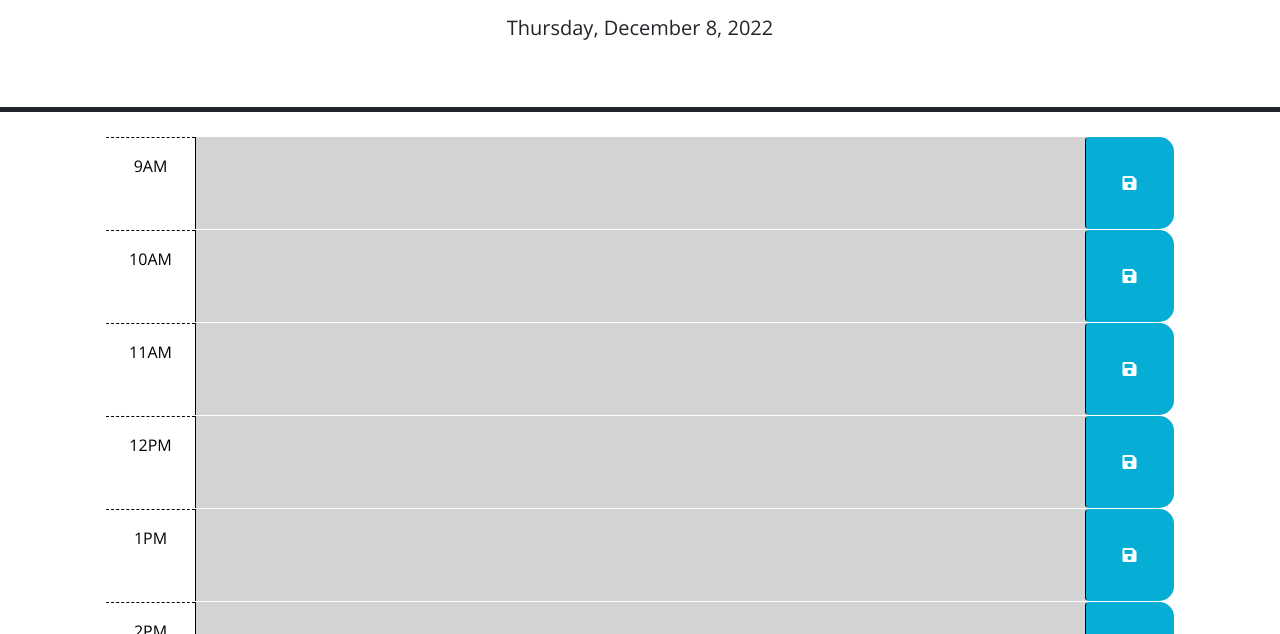
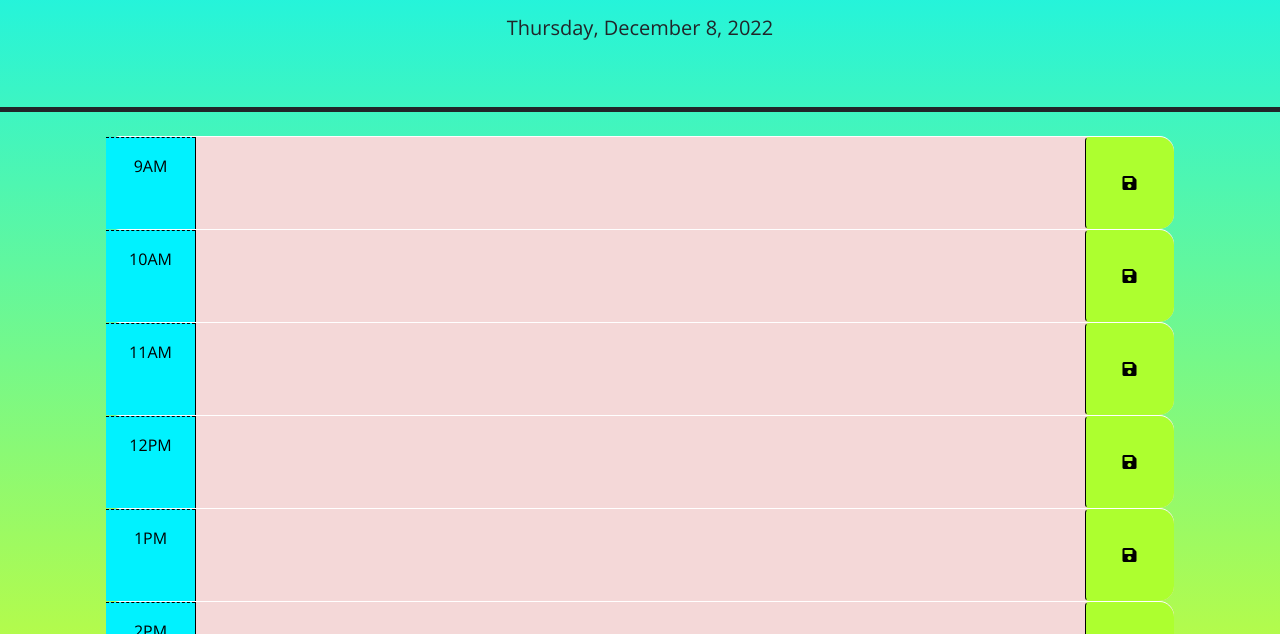
Before and after one commit to kyleschop/work-day-scheduler, a plain HTML site: page index.html in a window 1280 px wide. Shown: the part 166-800 px from the top of the page. Drawn offline with nearby package versions, Linux system fonts and the light colour scheme.

Commit message:
Adjusted CSS styling

```diff
--- a/style.css
+++ b/style.css
@@ -1,6 +1,7 @@
 body {
   font-family: 'Open Sans', sans-serif;
   font-size: 16px;
+  background-image: linear-gradient(rgb(0, 242, 255), yellow);
 }
 
 textarea {
@@ -25,23 +26,23 @@ textarea {
 }
 
 .hour {
-  background-color: #ffffff;
+  background-color: rgb(0, 242, 255);
   color: #000000;
   border-top: 1px dashed #000000;
 }
 
 .past {
-  background-color: #d3d3d3;
+  background-color: rgb(244, 216, 216);
   color: white;
 }
 
 .present {
-  background-color: #ff6961;
+  background-color: rgb(251, 154, 154);
   color: white;
 }
 
 .future {
-  background-color: #77dd77;
+  background-color: rgb(241, 81, 81);
   color: white;
 }
 
@@ -49,8 +50,8 @@ textarea {
   border-left: 1px solid black;
   border-top-right-radius: 15px;
   border-bottom-right-radius: 15px;
-  background-color: #06aed5;
-  color: white;
+  background-color: greenyellow;
+  color: black;
 }
 
 .saveBtn i:hover {
```
